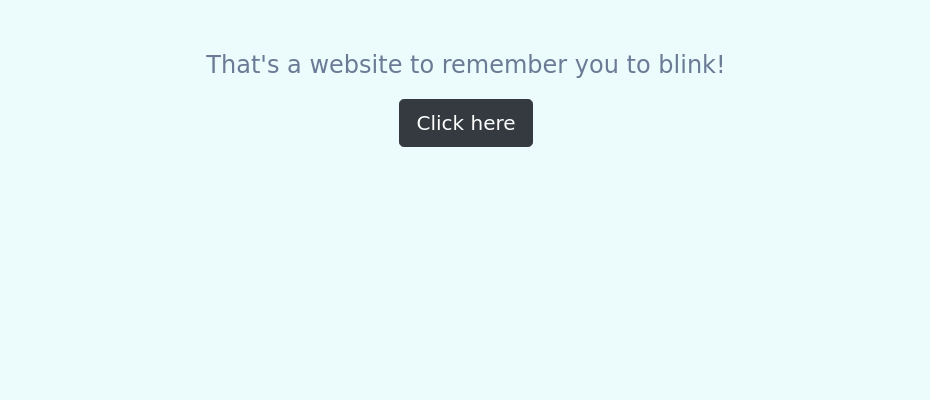
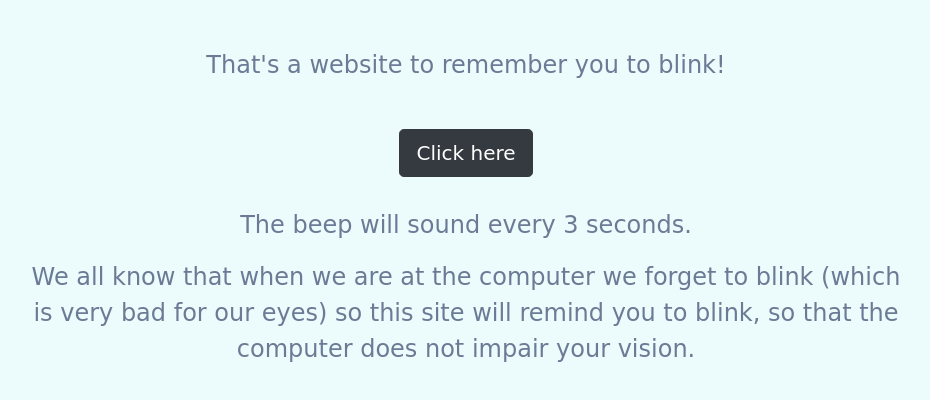
Before and after one commit to Mathz78/Beeper, a plain HTML site: page index.html in a window 1280 px wide. Shown: the part 80-480 px from the top of the page, without its empty margins (174-1104 px from the left). Drawn offline with nearby package versions, Linux system fonts and the light colour scheme; a web font is replaced by a local one.

Commit message:
Changed the text

```diff
--- a/css/styles.css
+++ b/css/styles.css
@@ -12,6 +12,11 @@ h1 {
 }
 
 p {
+    position: relative;
     font-size: 24px;
     color: #6c7b95;
 }
+
+.button {
+    margin: 30px;
+}
--- a/index.html
+++ b/index.html
@@ -20,8 +20,11 @@
 <body>
     <h1>Beeper</h1>
     <p>That's a website to remember you to blink!</p>
-    <button id="button" type="button" class="btn btn-dark btn-lg" onclick="beeper()">Click here</button>
+    <button id="button" type="button" class="button btn btn-dark btn-lg" onclick="beeper()">Click here</button>
     <audio id="audio" src="sound/beep.wav" autoplay="false" ></audio>
+    <p>The beep will sound every 3 seconds.</p>
+    <p>
+        We all know that when we are at the computer we forget to blink (which <br> is very bad for our eyes) so this site will remind you to blink, so that the <br> computer does not impair your vision.</p>
 </body>
 
 </html>
```
